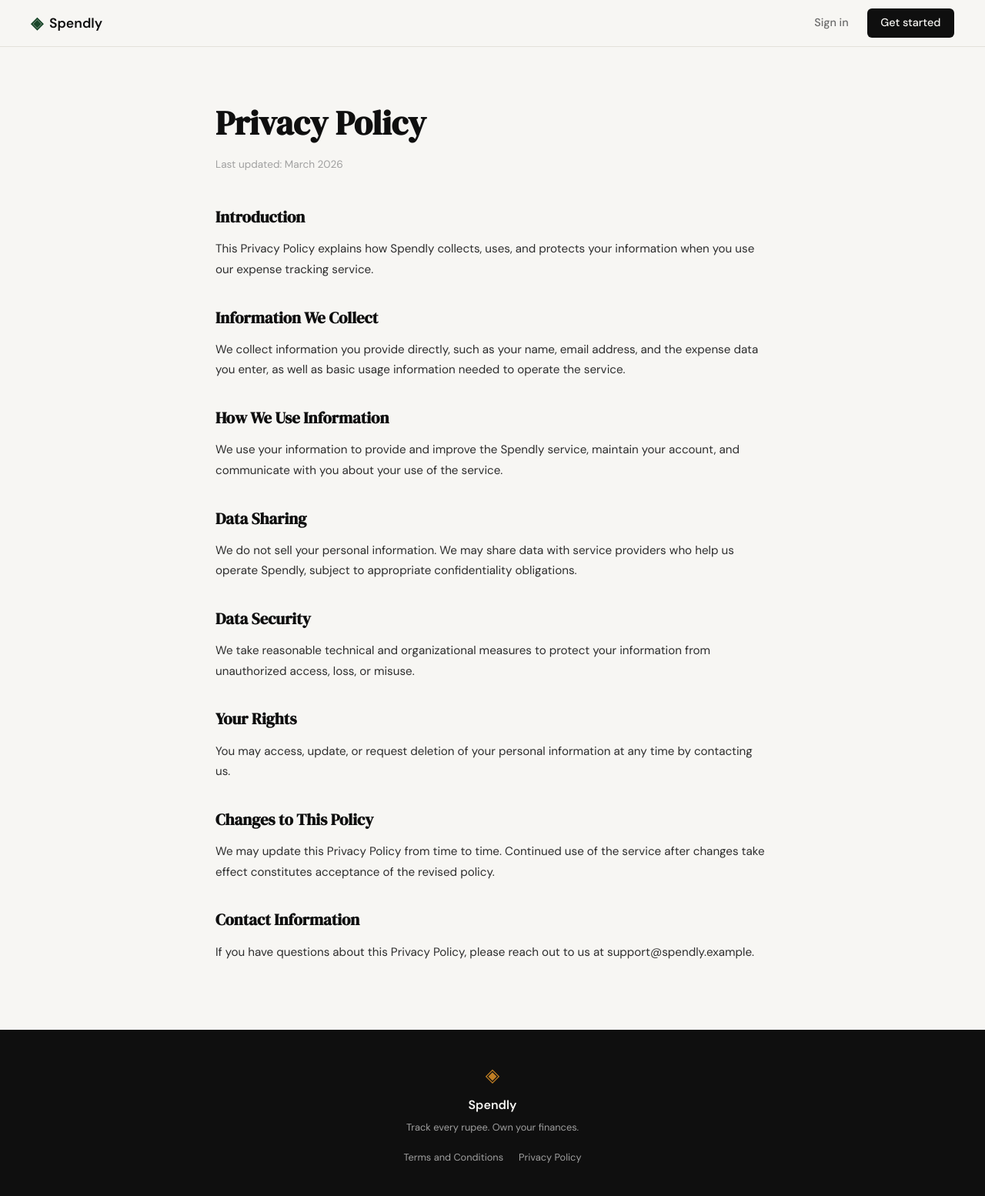
After one commit to Nachiketh1717/Splendly, a Flask app: page /privacy in a window 1280 px wide. The commit adds this page. Shown: the whole page at 77% size. Run offline with Flask 3, Linux system fonts and the light colour scheme.

Commit message:
added terms, conditions and privacy policy
Co-Authored-By: Claude Sonnet 5 <noreply@anthropic.com>
Claude-Session: https://claude.ai/code/session_019nxSjabQyhgdWxk46JWiLB

```diff
--- a/app.py
+++ b/app.py
@@ -20,6 +20,16 @@ def register():
 @app.route("/login")
 def login():
     return render_template("login.html")
+
+
+@app.route("/terms")
+def terms():
+    return render_template("terms.html")
+
+
+@app.route("/privacy")
+def privacy():
+    return render_template("privacy.html")
 
 
 # ------------------------------------------------------------------ #
--- a/static/css/style.css
+++ b/static/css/style.css
@@ -507,6 +507,64 @@ a { color: inherit; text-decoration: none; }
     color: var(--ink-faint);
 }
 
+.footer-links {
+    display: flex;
+    gap: 1.25rem;
+    margin-top: 0.75rem;
+    font-size: 0.8rem;
+}
+
+.footer-links a {
+    color: var(--ink-faint);
+    transition: color 0.2s;
+}
+
+.footer-links a:hover { color: var(--paper); }
+
+/* ------------------------------------------------------------------ */
+/* Legal pages (Terms and Conditions, etc.)                            */
+/* ------------------------------------------------------------------ */
+
+.legal-section {
+    padding: 4rem 2rem 5rem;
+    min-height: calc(100vh - 60px - 100px);
+}
+
+.legal-container {
+    max-width: 720px;
+    margin: 0 auto;
+}
+
+.legal-title {
+    font-family: var(--font-display);
+    font-size: clamp(2rem, 4vw, 2.75rem);
+    color: var(--ink);
+    margin-bottom: 0.5rem;
+}
+
+.legal-updated {
+    font-size: 0.85rem;
+    color: var(--ink-faint);
+    margin-bottom: 2.5rem;
+}
+
+.legal-body h2 {
+    font-family: var(--font-display);
+    font-size: 1.3rem;
+    color: var(--ink);
+    margin-top: 2rem;
+    margin-bottom: 0.75rem;
+}
+
+.legal-body h2:first-child { margin-top: 0; }
+
+.legal-body p {
+    font-size: 0.95rem;
+    color: var(--ink-soft);
+    line-height: 1.75;
+    margin-bottom: 0.5rem;
+}
+
 /* ------------------------------------------------------------------ */
 /* Responsive                                                          */
 /* ------------------------------------------------------------------ */
@@ -527,4 +585,5 @@ a { color: inherit; text-decoration: none; }
 @media (max-width: 600px) {
     .nav-links a:not(.nav-cta) { display: none; }
     .hero { padding: 3rem 1rem 2rem; }
+    .legal-section { padding: 2.5rem 1.25rem 3rem; }
 }
--- a/templates/base.html
+++ b/templates/base.html
@@ -34,6 +34,10 @@
             <span class="brand-icon">◈</span>
             <span class="footer-name">Spendly</span>
             <p class="footer-copy">Track every rupee. Own your finances.</p>
+            <div class="footer-links">
+                <a href="{{ url_for('terms') }}">Terms and Conditions</a>
+                <a href="{{ url_for('privacy') }}">Privacy Policy</a>
+            </div>
         </div>
     </footer>
 
--- /dev/null
+++ b/templates/privacy.html
@@ -0,0 +1,40 @@
+{% extends "base.html" %}
+
+{% block title %}Spendly — Privacy Policy{% endblock %}
+
+{% block content %}
+
+<section class="legal-section">
+    <div class="legal-container">
+        <h1 class="legal-title">Privacy Policy</h1>
+        <p class="legal-updated">Last updated: March 2026</p>
+
+        <div class="legal-body">
+            <h2>Introduction</h2>
+            <p>This Privacy Policy explains how Spendly collects, uses, and protects your information when you use our expense tracking service.</p>
+
+            <h2>Information We Collect</h2>
+            <p>We collect information you provide directly, such as your name, email address, and the expense data you enter, as well as basic usage information needed to operate the service.</p>
+
+            <h2>How We Use Information</h2>
+            <p>We use your information to provide and improve the Spendly service, maintain your account, and communicate with you about your use of the service.</p>
+
+            <h2>Data Sharing</h2>
+            <p>We do not sell your personal information. We may share data with service providers who help us operate Spendly, subject to appropriate confidentiality obligations.</p>
+
+            <h2>Data Security</h2>
+            <p>We take reasonable technical and organizational measures to protect your information from unauthorized access, loss, or misuse.</p>
+
+            <h2>Your Rights</h2>
+            <p>You may access, update, or request deletion of your personal information at any time by contacting us.</p>
+
+            <h2>Changes to This Policy</h2>
+            <p>We may update this Privacy Policy from time to time. Continued use of the service after changes take effect constitutes acceptance of the revised policy.</p>
+
+            <h2>Contact Information</h2>
+            <p>If you have questions about this Privacy Policy, please reach out to us at support@spendly.example.</p>
+        </div>
+    </div>
+</section>
+
+{% endblock %}
```
Also changed, not shown: templates/terms.html (added, +34 -0 lines).
